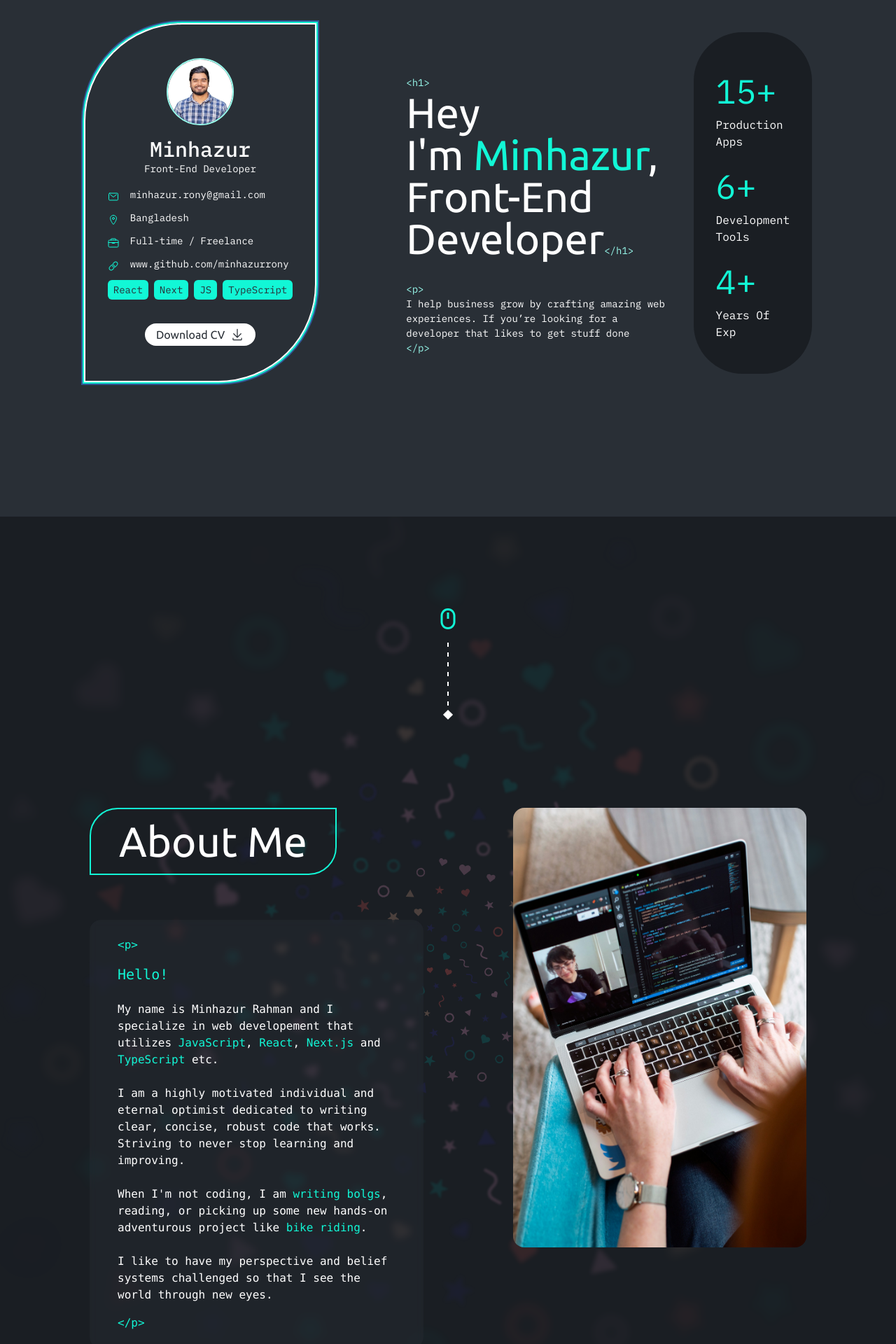
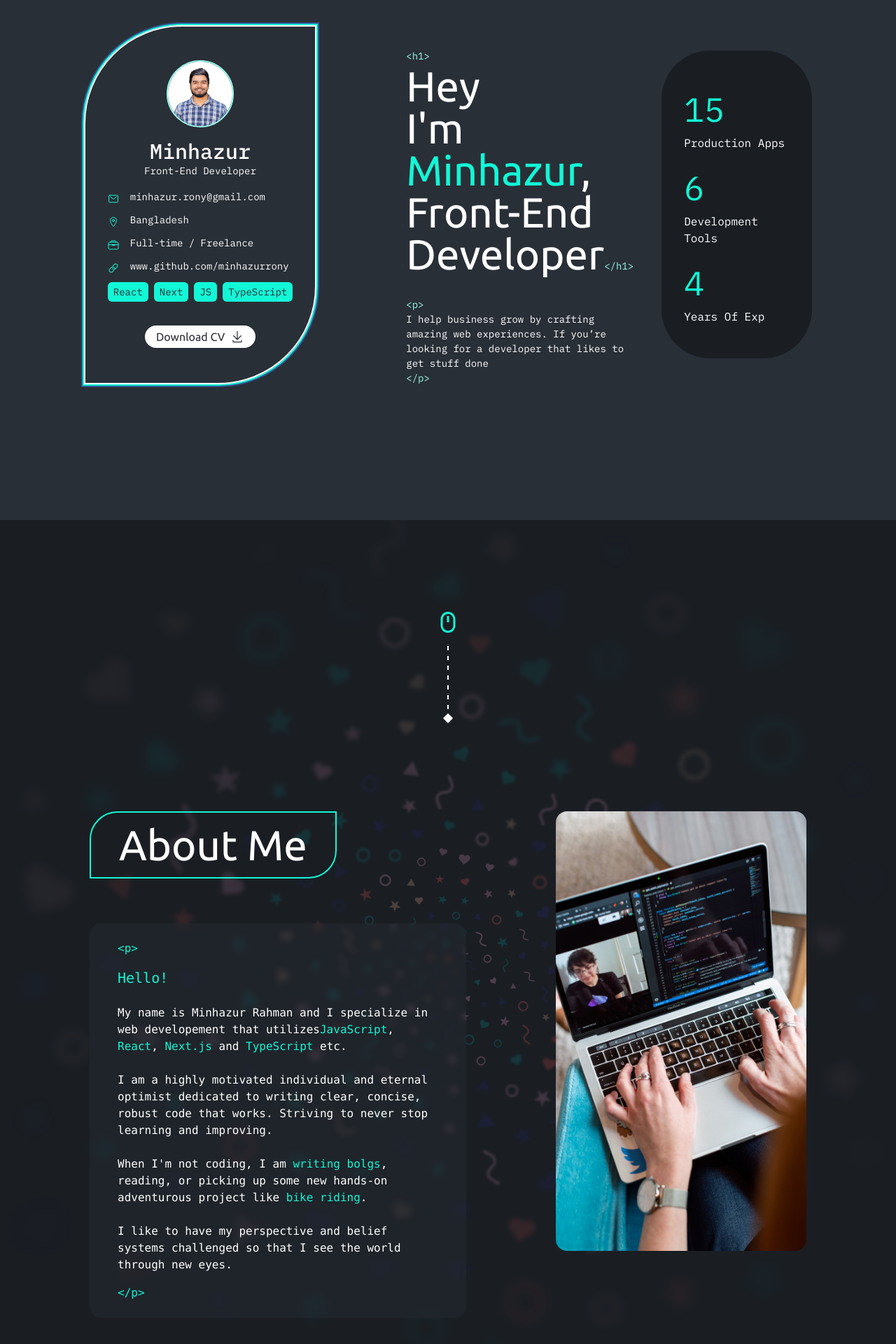
Before and after one commit to minhazurrony/portfolio, a Next.js app: page / in a window 1280 px wide. Shown: the part 220-2140 px from the top of the page at 70% size. Built offline with nearby package versions, Linux system fonts and the light colour scheme.

Commit message:
feat: add simple animations

```diff
--- /dev/null
+++ b/app/components/LazyMotionContainer.tsx
@@ -0,0 +1,9 @@
+"use client";
+import { LazyMotion, domAnimation } from "framer-motion";
+import React, { PropsWithChildren } from "react";
+
+function LazyMotionContainer({ children }: PropsWithChildren) {
+  return <LazyMotion features={domAnimation}>{children}</LazyMotion>;
+}
+
+export default LazyMotionContainer;
--- /dev/null
+++ b/app/components/Reveal.tsx
@@ -0,0 +1,39 @@
+"use client";
+import React, { useEffect, useRef } from "react";
+import { m, useAnimation, useInView } from "framer-motion";
+
+type RevealProps = {
+  children: JSX.Element;
+  className?: string;
+};
+
+function Reveal({ children, className }: RevealProps) {
+  const ref = useRef(null);
+
+  const isInView = useInView(ref, { once: true });
+  const mainControls = useAnimation();
+
+  useEffect(() => {
+    if (isInView) {
+      mainControls.start("visible");
+    }
+  }, [isInView]);
+
+  return (
+    <m.div
+      ref={ref}
+      className={className}
+      variants={{
+        hidden: { opacity: 0, y: 75 },
+        visible: { opacity: 1, y: 0 },
+      }}
+      initial="hidden"
+      animate={mainControls}
+      transition={{ duration: 0.5 }}
+    >
+      {children}
+    </m.div>
+  );
+}
+
+export default Reveal;
--- a/app/components/ScrollBottom.tsx
+++ b/app/components/ScrollBottom.tsx
@@ -1,10 +1,12 @@
 import React from "react";
 import { BiMouse } from "react-icons/bi";
+import Reveal from "./Reveal";
 
 function ScrollBottom() {
   return (
+    <Reveal>
       <div className="flex flex-col items-center justify-center gap-4">
-      <BiMouse className="text-brand-one text-4xl" />
+        <BiMouse className="text-4xl text-brand-one" />
         <div className="flex flex-col items-center justify-center gap-2">
           <div className="h-[6px] w-[2px] bg-white"></div>
           <div className="h-[6px] w-[2px] bg-white"></div>
@@ -16,6 +18,7 @@ function ScrollBottom() {
           <div className="h-[10px] w-[10px] rotate-45 bg-white"></div>
         </div>
       </div>
+    </Reveal>
   );
 }
 
--- a/app/components/Timeline.tsx
+++ b/app/components/Timeline.tsx
@@ -1,4 +1,5 @@
 import React from "react";
+import Reveal from "./Reveal";
 
 type TimelineItem = {
   organization: string;
@@ -21,16 +22,21 @@ const TimelineDetails = ({ data, index }: TimelineDetailsProps) => {
 
   return (
     <div className="flex-1">
+      <Reveal>
         <div
           className={`rounded-xl bg-bg-one p-12 ${dataLength === index ? "mb-0" : "mb-8"}`}
         >
+          <Reveal>
             <h1 className="font-ubuntu text-2xl text-brand-one">
               {data[index].designation}
             </h1>
+          </Reveal>
           <h4 className="text-sm italic text-white">
             {data[index].organization}
           </h4>
-        <h6 className="mb-4 text-brand-one">{data[index].serviceYearRange}</h6>
+          <h6 className="mb-4 text-brand-one">
+            {data[index].serviceYearRange}
+          </h6>
           <ul className="list-disc text-sm text-white">
             {data[index].achievements.map((achievement) => {
               return (
@@ -41,6 +47,7 @@ const TimelineDetails = ({ data, index }: TimelineDetailsProps) => {
             })}
           </ul>
         </div>
+      </Reveal>
     </div>
   );
 };
--- a/app/components/Title.tsx
+++ b/app/components/Title.tsx
@@ -1,4 +1,5 @@
 import React from "react";
+import Reveal from "./Reveal";
 
 type TitleProps = {
   title: string;
@@ -7,6 +8,7 @@ type TitleProps = {
 
 function Title({ title, subtitle }: TitleProps) {
   return (
+    <Reveal>
       <div className="flex flex-col items-center justify-center">
         <div className="relative mb-4 inline-block">
           <h1 className="inline-block border-b pb-2 font-ubuntu text-4xl text-brand-one md:text-5xl lg:text-6xl">
@@ -15,8 +17,11 @@ function Title({ title, subtitle }: TitleProps) {
           <div className="absolute left-0 h-2 w-2 -translate-x-1/2 -translate-y-1/2 transform rounded-full bg-brand-one"></div>
           <div className="absolute right-0 h-2 w-2 -translate-y-1/2 translate-x-1/2 transform rounded-full bg-brand-one"></div>
         </div>
-      {subtitle ? <h4 className="text-center text-white">{subtitle}</h4> : null}
+        {subtitle ? (
+          <h4 className="text-center text-white">{subtitle}</h4>
+        ) : null}
       </div>
+    </Reveal>
   );
 }
 
--- a/app/components/index.ts
+++ b/app/components/index.ts
@@ -4,3 +4,5 @@ export { default as Title } from "./Title";
 export { default as Skill } from "./Skill";
 export { default as Timeline } from "./Timeline";
 export { default as ProjectCard } from "./ProjectCard";
+export { default as Reveal } from "./Reveal";
+export { default as LazyMotionContainer } from "./LazyMotionContainer";
--- a/app/containers/home-page/About.tsx
+++ b/app/containers/home-page/About.tsx
@@ -1,8 +1,14 @@
-import React from "react";
-import { ContainerWrapper, ScrollBottom } from "@/components";
+"use client";
+import React, { useRef } from "react";
+import { ContainerWrapper, Reveal, ScrollBottom } from "@/components";
 import Image from "next/image";
+import { m, useInView } from "framer-motion";
 
 function About() {
+  const ref = useRef(null);
+
+  const isInView = useInView(ref, { once: true });
+
   return (
     <ContainerWrapper className="bg-bg-two bg-[url('/assets/images/about_bg.svg')] bg-cover bg-center bg-no-repeat p-[128px]">
       <div className="mb-[128px] hidden lg:block">
@@ -10,47 +16,96 @@ function About() {
       </div>
       <div className="flex flex-col justify-between gap-16 xl:flex-row xl:gap-32">
         <div className="w-full xl:w-3/5">
+          <Reveal>
             <h2 className="mb-16 inline-block rounded-br-[40px] rounded-tl-[40px] border-2 border-brand-one px-10 py-4 font-ubuntu text-4xl capitalize text-white md:text-5xl lg:text-6xl">
               about me
             </h2>
-
-          <pre className="whitespace-pre-wrap break-words rounded-2xl bg-bg-one/40 px-10 py-6 text-white backdrop-blur-sm">
-            <span className="mb-4 block text-brand-one">{`<p>`}</span>
-            <span className="text-xl capitalize text-brand-one">hello!</span>
+          </Reveal>
+          <Reveal>
+            <m.pre
+              ref={ref}
+              className="whitespace-pre-wrap break-words rounded-2xl bg-bg-one/40 px-10 py-6 text-white backdrop-blur-sm"
+            >
+              <m.span
+                initial={{ opacity: 0 }}
+                animate={{ opacity: isInView ? 1 : 0 }}
+                transition={{ duration: 0.5, delay: 0.4 }}
+                className="mb-4 block text-brand-one"
+              >{`<p>`}</m.span>
+              <m.span
+                initial={{ opacity: 0 }}
+                animate={{ opacity: isInView ? 1 : 0 }}
+                transition={{ duration: 0.5, delay: 0.6 }}
+                className="text-xl capitalize text-brand-one"
+              >
+                hello!
+              </m.span>
               <br />
               <br />
-            My name is Minhazur Rahman and I specialize in web developement that
-            utilizes {""}
+              <m.span
+                initial={{ opacity: 0 }}
+                animate={{ opacity: isInView ? 1 : 0 }}
+                transition={{ duration: 0.5, delay: 0.8 }}
+              >
+                My name is Minhazur Rahman and I specialize in web developement
+                that utilizes
                 <span className="text-brand-one">JavaScript</span>,{" "}
                 <span className="text-brand-one">React</span>,{" "}
                 <span className="text-brand-one">Next.js</span> and{" "}
                 <span className="text-brand-one">TypeScript</span> etc.
+              </m.span>
               <br />
               <br />
-            I am a highly motivated individual and eternal optimist dedicated to
-            writing clear, concise, robust code that works. Striving to never
-            stop learning and improving.
+              <m.span
+                initial={{ opacity: 0 }}
+                animate={{ opacity: isInView ? 1 : 0 }}
+                transition={{ duration: 0.5, delay: 1 }}
+              >
+                I am a highly motivated individual and eternal optimist
+                dedicated to writing clear, concise, robust code that works.
+                Striving to never stop learning and improving.
+              </m.span>
               <br />
               <br />
+              <m.span
+                initial={{ opacity: 0 }}
+                animate={{ opacity: isInView ? 1 : 0 }}
+                transition={{ duration: 0.5, delay: 1.2 }}
+              >
                 When I'm not coding, I am{" "}
-            <span className="text-brand-one">writing bolgs</span>, reading, or
-            picking up some new hands-on adventurous project like{" "}
+                <span className="text-brand-one">writing bolgs</span>, reading,
+                or picking up some new hands-on adventurous project like{" "}
                 <span className="text-brand-one">bike riding</span>.
+              </m.span>
               <br />
-            <br />I like to have my perspective and belief systems challenged so
+              <br />
+              <m.span
+                initial={{ opacity: 0 }}
+                animate={{ opacity: isInView ? 1 : 0 }}
+                transition={{ duration: 0.5, delay: 1.4 }}
+              >
+                I like to have my perspective and belief systems challenged so
                 that I see the world through new eyes.
-            <span className="mt-4 block text-brand-one">{`</p>`}</span>
-          </pre>
+              </m.span>
+              <m.span
+                initial={{ opacity: 0 }}
+                animate={{ opacity: isInView ? 1 : 0 }}
+                transition={{ duration: 0.5, delay: 1.6 }}
+                className="mt-4 block text-brand-one"
+              >{`</p>`}</m.span>
+            </m.pre>
+          </Reveal>
         </div>
-
+        <Reveal className="w-full xl:w-2/5">
           <Image
             className="w-2/5 flex-auto rounded-2xl object-cover md:max-h-[628px]"
             src={"/assets/images/about.jpg"}
             alt="about-image"
             width={150}
             height={150}
-          style={{ width: "auto", height: "auto" }}
+            style={{ width: "100%", height: "100%" }}
           />
+        </Reveal>
       </div>
     </ContainerWrapper>
   );
--- a/app/containers/home-page/Contact.tsx
+++ b/app/containers/home-page/Contact.tsx
@@ -1,6 +1,6 @@
 "use client";
 import React from "react";
-import { ContainerWrapper, ScrollBottom, Title } from "@/components";
+import { ContainerWrapper, Reveal, ScrollBottom, Title } from "@/components";
 import { Input, Textarea } from "@/components/form";
 import { SubmitHandler, useForm } from "react-hook-form";
 import { PiPaperPlaneTiltBold } from "react-icons/pi";
@@ -76,12 +76,14 @@ function Contact() {
               error={errors.message}
             />
           </div>
+          <Reveal>
             <button
               type="submit"
               className="rounded-full border-2 border-brand-one bg-bg-two px-6 py-2 font-ubuntu capitalize text-brand-one transition-all duration-300 ease-in hover:bg-brand-one hover:text-grey"
             >
               send message <PiPaperPlaneTiltBold className="ml-2 inline" />
             </button>
+          </Reveal>
         </form>
       </div>
     </ContainerWrapper>
--- a/app/containers/home-page/Hero.tsx
+++ b/app/containers/home-page/Hero.tsx
@@ -1,5 +1,6 @@
-import React from "react";
-import { ContainerWrapper } from "@/components";
+"use client";
+import React, { useEffect, useRef } from "react";
+import { ContainerWrapper, Reveal } from "@/components";
 import Image from "next/image";
 import {
   IoMailOutline,
@@ -8,14 +9,26 @@ import {
 } from "react-icons/io5";
 import { IoIosLink } from "react-icons/io";
 import { GoDownload } from "react-icons/go";
+import {
+  animate,
+  m,
+  useInView,
+  useMotionValue,
+  useTransform,
+} from "framer-motion";
 
 function Hero() {
+  const ref = useRef(null);
+  const isInView = useInView(ref, { once: true });
+
   return (
     <ContainerWrapper className="bg-bg-one pb-[64px] md:pb-[128px] xl:pt-[94px]">
       <div className="container mx-auto flex flex-col items-center justify-center py-[64px]">
         <div className="flex flex-wrap items-center justify-around gap-8 md:gap-24 lg:gap-32 xl:flex-nowrap">
+          <Reveal>
             <div className="rounded-br-[140px] rounded-tl-[140px] border-2 border-white px-8 py-12 ring-2 ring-offset-2 ring-offset-brand-one">
               <div className="mb-4 flex flex-col items-center justify-center">
+                <Reveal>
                   <Image
                     src={"/assets/images/minhazur.png"}
                     alt="profile-image"
@@ -23,6 +36,7 @@ function Hero() {
                     height={96}
                     className="mb-4 h-[96px] rounded-full border-2 border-brand-two object-cover"
                   />
+                </Reveal>
                 <h1 className="text-3xl font-medium capitalize text-white">
                   minhazur
                 </h1>
@@ -31,13 +45,19 @@ function Hero() {
                 </p>
               </div>
               <div className="flex flex-col space-y-3">
-              <UserInfo label="minhazur.rony@gmail.com" icon={IoMailOutline} />
+                <UserInfo
+                  label="minhazur.rony@gmail.com"
+                  icon={IoMailOutline}
+                />
                 <UserInfo label="Bangladesh" icon={IoLocationOutline} />
                 <UserInfo
                   label="Full-time / Freelance"
                   icon={IoBriefcaseOutline}
                 />
-              <UserInfo label="www.github.com/minhazurrony" icon={IoIosLink} />
+                <UserInfo
+                  label="www.github.com/minhazurrony"
+                  icon={IoIosLink}
+                />
 
                 <div className="flex space-x-2">
                   <Tag label="React" />
@@ -47,41 +67,113 @@ function Hero() {
                 </div>
               </div>
               <div className="mt-8 flex justify-center">
+                <Reveal>
                   <button className="text-md flex items-center rounded-full border-2 bg-white px-4 py-1 font-ubuntu text-bg-one duration-300 ease-in hover:border-brand-one hover:text-bg-two">
                     Download CV{" "}
                     <span className="pl-2">
                       <GoDownload className="text-xl" />
                     </span>
                   </button>
+                </Reveal>
               </div>
             </div>
+          </Reveal>
           <div className="flex flex-wrap items-center justify-center gap-10 md:flex-nowrap">
-            <div className="flex-2">
+            <div className="flex-2" ref={ref}>
               <h1 className="mb-8 font-ubuntu text-4xl capitalize leading-none text-white md:text-5xl lg:text-6xl">
-                <span className="font-ibm-plex-mono text-[14px] lowercase text-brand-two">
+                <m.span
+                  className="font-ibm-plex-mono text-[14px] lowercase text-brand-two"
+                  initial={{ opacity: 0, y: 20 }}
+                  animate={{ opacity: isInView ? 1 : 0, y: 0 }}
+                  transition={{ duration: 0.5, delay: 0.2 }}
+                >
                   {"<h1>"}
-                </span>
+                </m.span>
                 <br />
-                hey <br />
-                i'm <span className="text-brand-one">minhazur</span>, <br />
+                <m.span
+                  initial={{ opacity: 0, y: 20 }}
+                  animate={{ opacity: isInView ? 1 : 0, y: 0 }}
+                  transition={{ duration: 0.5, delay: 0.4 }}
+                >
+                  hey
+                </m.span>
+                <br />
+                <m.span
+                  initial={{ opacity: 0, y: 20 }}
+                  animate={{ opacity: isInView ? 1 : 0, y: 0 }}
+                  transition={{ duration: 0.5, delay: 0.6 }}
+                >
+                  i'm {""}
+                  <m.span
+                    className="text-brand-one"
+                    initial={{ opacity: 0, y: 20 }}
+                    animate={{ opacity: isInView ? 1 : 0, y: 0 }}
+                    transition={{ duration: 0.5, delay: 0.8 }}
+                  >
+                    minhazur
+                  </m.span>
+                  <m.span
+                    initial={{ opacity: 0, y: 20 }}
+                    animate={{ opacity: isInView ? 1 : 0, y: 0 }}
+                    transition={{ duration: 0.5, delay: 1.0 }}
+                  >
+                    ,
+                  </m.span>
+                </m.span>
+                <br />
+                <m.span
+                  initial={{ opacity: 0, y: 20 }}
+                  animate={{ opacity: isInView ? 1 : 0, y: 0 }}
+                  transition={{ duration: 0.5, delay: 1.2 }}
+                >
                   front-end developer
-                <span className="font-ibm-plex-mono text-[14px] lowercase text-brand-two">
+                </m.span>
+                <m.span
+                  className="font-ibm-plex-mono text-[14px] lowercase text-brand-two"
+                  initial={{ opacity: 0, y: 20 }}
+                  animate={{ opacity: isInView ? 1 : 0, y: 0 }}
+                  transition={{ duration: 0.5, delay: 1.4 }}
+                >
                   {"</h1>"}
-                </span>
+                </m.span>
               </h1>
 
               <p className="text-[14px] text-white">
-                <span className="text-brand-two">{"<p>"}</span> <br /> I help
-                business grow by crafting amazing web experiences. If you’re
-                looking for a developer that likes to get stuff done <br />
-                <span className="text-brand-two">{"</p>"}</span>
+                <m.span
+                  className="text-brand-two"
+                  initial={{ opacity: 0, y: 20 }}
+                  animate={{ opacity: isInView ? 1 : 0, y: 0 }}
+                  transition={{ duration: 0.5, delay: 1.4 }}
+                >
+                  {"<p>"}
+                </m.span>
+                <br />
+                <m.span
+                  initial={{ opacity: 0, y: 20 }}
+                  animate={{ opacity: isInView ? 1 : 0, y: 0 }}
+                  transition={{ duration: 0.5, delay: 1.6 }}
+                >
+                  I help business grow by crafting amazing web experiences. If
+                  you’re looking for a developer that likes to get stuff done
+                </m.span>
+                <br />
+                <m.span
+                  className="text-brand-two"
+                  initial={{ opacity: 0, y: 20 }}
+                  animate={{ opacity: isInView ? 1 : 0, y: 0 }}
+                  transition={{ duration: 0.5, delay: 1.8 }}
+                >
+                  {"</p>"}
+                </m.span>
               </p>
             </div>
+            <Reveal>
               <div className="flex w-4/5 flex-col gap-4 rounded-[70px] bg-bg-two px-8 py-12 md:w-[215px]">
-              <Stats title="production apps" count="15+" />
-              <Stats title="development tools" count="6+" />
-              <Stats title="years of exp" count="4+" />
+                <Stats title="production apps" count={15} />
+                <Stats title="development tools" count={6} />
+                <Stats title="years of exp" count={4} />
               </div>
+            </Reveal>
           </div>
         </div>
       </div>
@@ -116,15 +208,33 @@ function Tag({ label }: { label: string }) {
 }
 
 type StatsProps = {
-  count: string;
+  count: number;
   title: string;
 };
 
 function Stats({ count, title }: StatsProps) {
+  const ref = useRef(null);
+  const isInView = useInView(ref, { once: true });
+  const initialValue = useMotionValue(0);
+  const rounded = useTransform(initialValue, (latest) => Math.round(latest));
+
+  useEffect(() => {
+    if (isInView) {
+      animate(initialValue, count, {
+        duration: 2,
+        delay: 0.3,
+      });
+    }
+  }, [isInView]);
+
   return (
     <div className="text-center md:text-left">
-      <h3 className="text-[48px] text-brand-one">{count}</h3>
+      <m.h3 ref={ref} className="text-[48px] text-brand-one">
+        {rounded}
+      </m.h3>
+      <Reveal>
         <p className="capitalize text-white">{title}</p>
+      </Reveal>
     </div>
   );
 }
--- a/app/layout.tsx
+++ b/app/layout.tsx
@@ -2,6 +2,7 @@ import type { Metadata } from "next";
 import "./globals.css";
 import { Footer, Navbar } from "@/layouts/global";
 import { ubuntu, ibm_plex_mono } from "../public/assets/fonts";
+import { LazyMotionContainer } from "./components";
 
 export const metadata: Metadata = {
   title: "Minhazur Rahman",
@@ -17,11 +18,13 @@ export default function RootLayout({
   return (
     <html lang="en" className="font-ibm-plex-mono">
       <body
-        className={`${ubuntu.variable} ${ibm_plex_mono.variable} font-ibm-plex-mono`}
+        className={`${ubuntu.variable} ${ibm_plex_mono.variable} bg-bg-one font-ibm-plex-mono`}
       >
-        <Navbar />
-        {children}
-        <Footer />
+        <LazyMotionContainer>
+          <Navbar />
+          {children}
+          <Footer />
+        </LazyMotionContainer>
       </body>
     </html>
   );
```
Also changed, not shown: app/layouts/global/Navbar.tsx (+17 -3 lines). Lines whose indentation alone changed are shown as unchanged.
